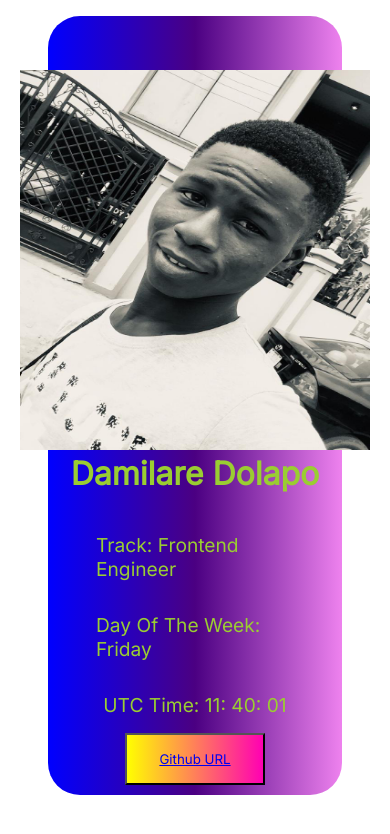
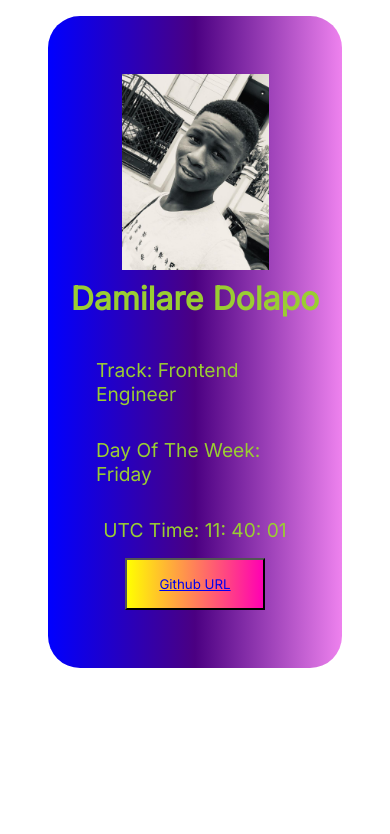
Before and after one commit to EzekielDamz/stage-one-project, a plain HTML site: page index.html in a window 390 px wide. Drawn offline with Linux system fonts and the light colour scheme.

Commit message:
HNG project Updated

```diff
--- a/index.html
+++ b/index.html
@@ -10,7 +10,7 @@
 <body>
     <header>
       <div class="slack-image">
-        <img data-testid="slackDisplayImage" src="slack image.jpeg" alt="damilare Dolapo" width="350px" height="380px">
+        <img data-testid="slackDisplayImage" src="slack image.jpeg" alt="damilare Dolapo">
       </div>
         <h1 data-testid="slackUserName">Damilare Dolapo</h3>
          <ul>
--- a/style.css
+++ b/style.css
@@ -5,14 +5,17 @@
 }
 body{
     margin: 1rem 3rem;
+    max-width: 100%;
 }
 header{
     display: flex;
     flex-direction: column;
     align-items: center;
     padding-top: 3rem;
+    padding-bottom: 3rem;
     background:linear-gradient(to right, violet, indigo, blue);
     border-radius: 2rem;
+    max-width: 100%;
 }
 
 ul{
@@ -25,11 +28,22 @@ li{
    list-style: none;
    text-decoration: none;
 }
+img{
+    display: flex;
+    width: 50%;
+    height: 50%;
+    align-items: center;
+}
 .slack-image{
-    margin-top: 0.4rem;
+    display: flex;
+    justify-content: center;
+    width: 40%;
+    margin-top: .6rem;
+    margin-bottom: .6rem;
+    align-items: center;
 }
 #slackDisplayImage{
-    max-width: 100%;
+    width: 100%;
 }
 #slackUserName{
     margin-top: 10px;
@@ -73,6 +87,18 @@ button{
         border-radius: 2rem;
         margin-bottom: 2.5rem;
     }
+    .img{
+        display: flex;
+        margin-top: 0.4rem;
+        width: 50%;
+        margin-right: 2rem;
+
+    }
+    .slack-image{
+       display: flex;
+       justify-content: center;
+       width: 100%;
+    }
     ul{
         flex-direction: column;
         justify-content:center;
```
